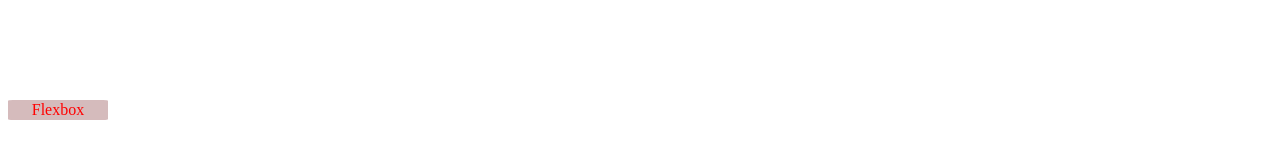
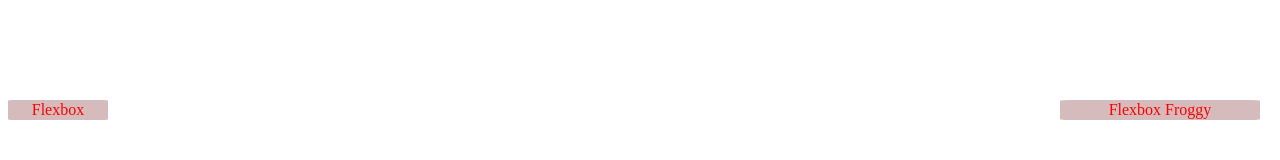
Before and after one commit to williantsi/flexbox, a plain HTML site: page index.html in a window 1280 px wide. Drawn offline with Linux system fonts and the light colour scheme.

Commit message:
2 files modified

```diff
--- a/css/style.css
+++ b/css/style.css
@@ -14,7 +14,27 @@ a .teste{
 
 }
 
-
 .teste:hover{
   transform: scale(1.3);
 }
+
+a .teste2{
+  display: flex;
+  align-items: center;
+  justify-content: center;
+}
+.teste2{
+  color: red;
+  width: 200px;
+  height: 20px;
+  background-color: rgba(150, 86, 88, 0.4);
+  position: absolute;
+  top: 100px;
+  right: 20px;
+  border-radius: 5%;
+
+}
+
+.teste2:hover{
+  transform: scale(1.3);
+}
--- a/index.html
+++ b/index.html
@@ -11,6 +11,7 @@
 
     <a href="https://www.alura.com.br/artigos/css-guia-do-flexbox?gclid=CjwKCAjwyaWZBhBGEiwACslQo8lyyiwigXYg2oOjHNo68ifUxyVxg2x3Sq12VyeyTpuqMHhheYQfqRoCYRAQAvD_BwE"><div class="teste">Flexbox</div></a>
 
+    <a href="https://flexboxfroggy.com/"><div class="teste2">Flexbox Froggy</div></a>
 
 
 </body>
```
